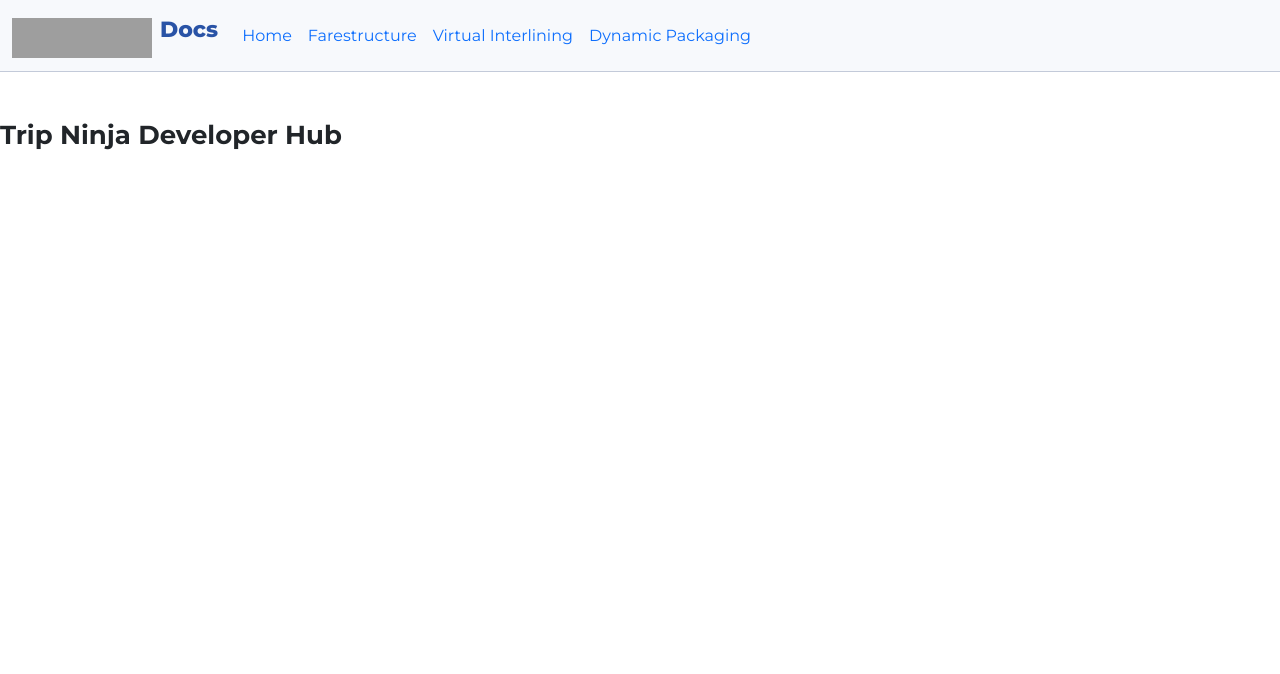
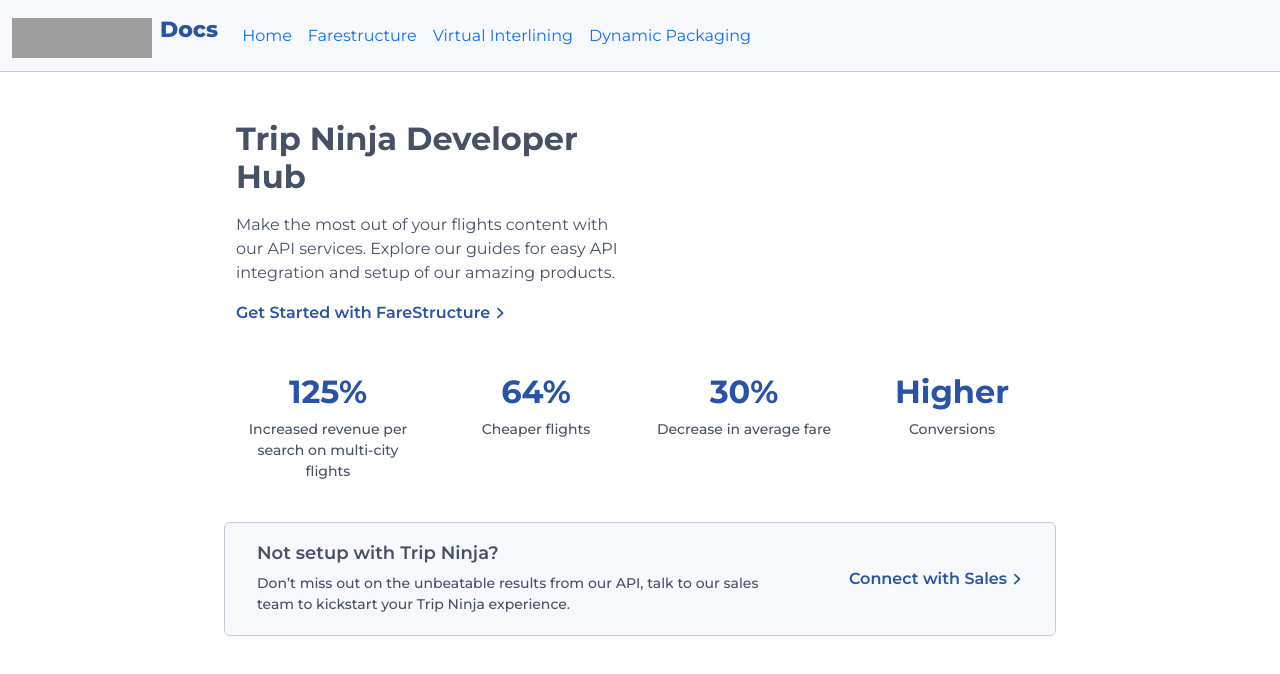
Before and after one commit to trip-ninja-inc/trip_ninja_api_docs, a React (Create React App) app in the folder trip-ninja-docs/: page / in a window 1280 px wide. Shown: the top 674 px of the page. Built offline with nearby package versions, Linux system fonts and the light colour scheme; grey boxes are pictures that could not be loaded.

Commit message:
Layout and style homepage

```diff
--- a/trip-ninja-docs/src/home/HomePage.tsx
+++ b/trip-ninja-docs/src/home/HomePage.tsx
@@ -1,10 +1,51 @@
 import React from "react";
+import MetricLabel from "./MetricLabel";
+import ConnectWithSales from "../common/ConnectWithSales";
 
 
 export default function HomePage() {
   return(
-    <div className="my-5">
-      <h2>Trip Ninja Developer Hub</h2>
+    <div className="row justify-content-center my-5 mx-3">
+      <div className="col-lg-8">
+        <div className="row">
+          <div className="col-md-6">
+            <h1 className="mb-3">Trip Ninja Developer Hub</h1>
+            <p>
+              Make the most out of your flights content with our API
+              services. Explore our guides for easy API integration and
+              setup of our amazing products.
+            </p>
+            <a className="link-text primary-text" href="/farestructure/overview/">
+              Get Started with FareStructure
+              <i className="bi bi-chevron-right ms-1 right-arrow"></i>
+            </a>
+          </div>
+          <div className="col-md-6">
+
+          </div>
+        </div>
+        <div className="row mt-5 text-center">
+          <MetricLabel
+            metric="125%"
+            label="Increased revenue per search on multi-city flights"
+          />
+          <MetricLabel
+            metric="64%"
+            label="Cheaper flights"
+          />
+          <MetricLabel
+            metric="30%"
+            label="Decrease in average fare"
+          />
+          <MetricLabel
+            metric="Higher"
+            label="Conversions"
+          />
+        </div>
+        <div className="mt-4">
+          <ConnectWithSales />
+        </div>
+      </div>
     </div>
   );
 }
--- a/trip-ninja-docs/src/index.css
+++ b/trip-ninja-docs/src/index.css
@@ -19,6 +19,7 @@
   font-family: "Montserrat", sans-serif;
   -webkit-font-smoothing: antialiased;
   -moz-osx-font-smoothing: grayscale;
+  color: var(--grey-dark);
 }
 
 h1 {
@@ -36,13 +37,18 @@
   font-weight: 600;
 }
 
+a:hover {
+  color: var(--primary);
+  opacity: 0.8;
+}
+
 .subtitle {
   font-size: 16px;
   font-weight: 600;
 }
 
 .link-text {
-  font-size: 14px;
+  font-size: 16px;
   font-weight: 600;
   text-decoration: none;
 }
@@ -55,3 +61,8 @@
 .primary-text {
   color: var(--primary);
 }
+
+.right-arrow {
+  font-size: 12px;
+  -webkit-text-stroke: 1px;
+}
--- a/trip-ninja-docs/src/index.tsx
+++ b/trip-ninja-docs/src/index.tsx
@@ -2,6 +2,7 @@
 import ReactDOM from "react-dom/client";
 import "bootstrap/dist/css/bootstrap.min.css";
 import "bootstrap/dist/js/bootstrap.bundle.min.js";
+import "bootstrap-icons/font/bootstrap-icons.css";
 import "./index.css";
 import App from "./App";
 
```
